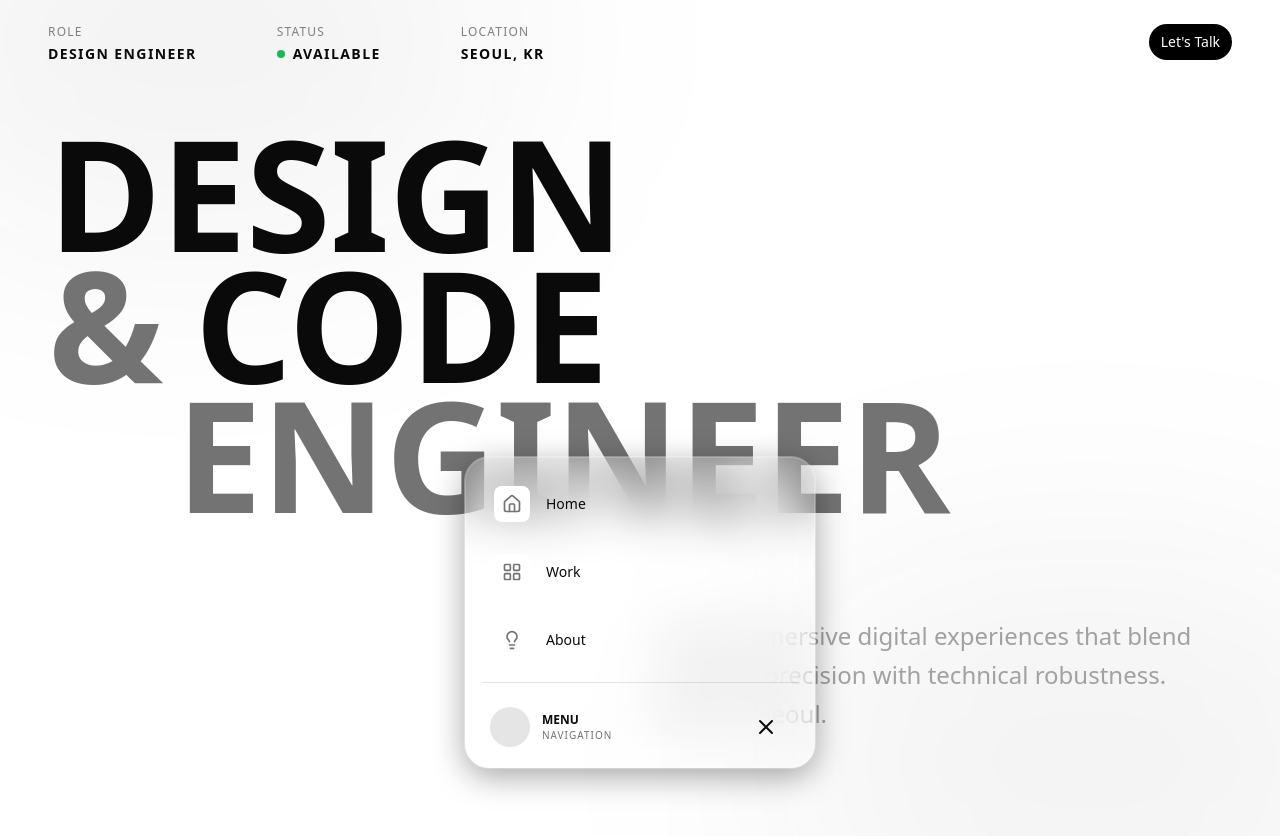
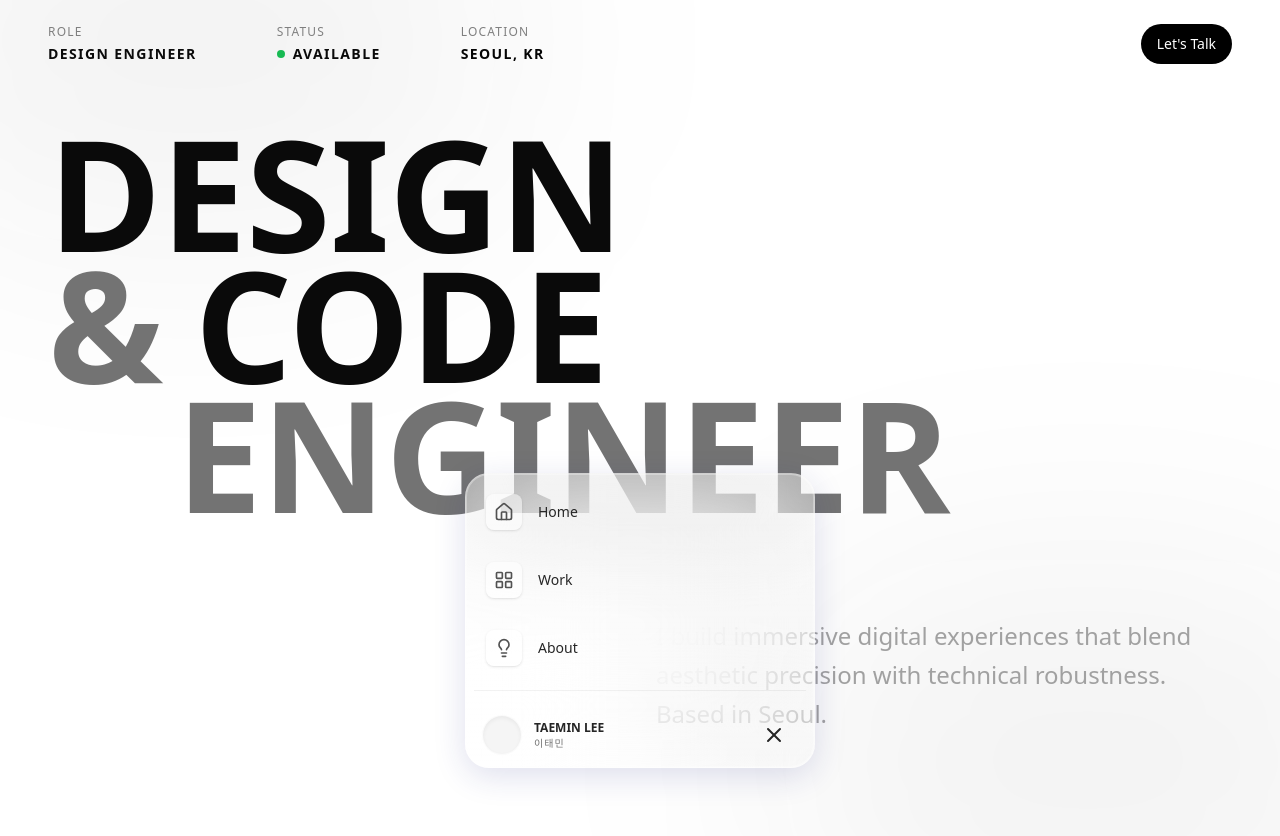
Before and after one commit to taeminers/taeminers-new-portfolio, a Next.js app: page / in a window 1280 px wide. Both pictures are taken after a click on the button 774 px from the left and 735 px from the top of the page. Shown: the top 836 px of the page. Built offline with nearby package versions, Linux system fonts and the light colour scheme.

Commit message:
refactor: Redesign dock with liquid glass effect and spring animations, update header button size, and remove ThemeProvider.

```diff
--- a/app/layout.tsx
+++ b/app/layout.tsx
@@ -3,7 +3,6 @@ import { Inter, Outfit } from "next/font/google";
 import "./globals.css";
 import { cn } from "@/lib/utils";
 
-import { ThemeProvider } from "@/components/theme-provider";
 import { SmoothScroll } from "@/components/smooth-scroll";
 
 const inter = Inter({ subsets: ["latin"], variable: "--font-inter" });
--- a/components/layout/dock.tsx
+++ b/components/layout/dock.tsx
@@ -19,71 +19,82 @@ export function Dock() {
   return (
     <motion.div
       layout
-      transition={{ duration: 0.3, ease: "easeInOut" }}
+      transition={{ type: "spring", damping: 25, stiffness: 260, mass: 0.8 }} // Snappy, organic spring
       className={cn(
-        "fixed bottom-8 left-1/2 -translate-x-1/2 z-50 flex flex-col items-center overflow-hidden",
-        "bg-white/10 backdrop-blur-xl backdrop-saturate-150",
-        "border border-white/20",
-        "shadow-[0_8px_32px_0_rgba(0,0,0,0.36)]", // Deep outer shadow
-        "outline outline-1 outline-white/30", // Extra rim light
+        "fixed bottom-8 left-1/2 -translate-x-1/2 z-50 flex flex-col justify-end items-center overflow-hidden",
+
+        // High-Fidelity Liquid Glass Effect
+        "backdrop-blur-3xl backdrop-saturate-[180%]",
+        "bg-gradient-to-b from-white/30 to-white/10",
+        "border border-white/40",
+        "shadow-[0_8px_32px_0_rgba(31,38,135,0.15)]",
+        "ring-1 ring-white/30 ring-inset",
 
         "w-[90vw] max-w-[350px] rounded-3xl",
-        isOpen ? "p-4" : "p-2"
+        "p-2"
       )}
+      style={{
+           // Setting a min-height ensures distinct 'closed' and 'open' states for the spring to animate between
+      }}
     >
-        <AnimatePresence>
-
+        <AnimatePresence mode="popLayout">
             {isOpen && (
                 <motion.div
-                    initial={{ opacity: 0, height: 0 }}
-                    animate={{ opacity: 1, height: "auto" }}
-                    exit={{ opacity: 0, height: 0 }}
+                    initial={{ opacity: 0, y: 10, filter: "blur(4px)" }}
+                    animate={{ opacity: 1, y: 0, filter: "blur(0px)", transition: { delay: 0.1, duration: 0.2 } }}
+                    exit={{ opacity: 0, y: 0, filter: "blur(4px)", transition: { duration: 0.15 } }}
                     className="flex flex-col gap-2 mb-4 w-full"
                 >
-                    {navItems.map((item) => (
+                    {navItems.map((item, i) => (
                         <Link key={item.name} href={item.href} passHref>
                             <motion.div
-                                initial={{ opacity: 0 }}
-                                animate={{ opacity: 1 }}
-                                className="flex items-center gap-4 p-3 rounded-xl hover:bg-black/5 transition-colors"
+                                initial={{ opacity: 0, x: -10 }}
+                                animate={{ opacity: 1, x: 0 }}
+                                exit={{ opacity: 0, x: -10, transition: { duration: 0.1 } }}
+                                transition={{ delay: 0.1 + (i * 0.05), type: "spring", stiffness: 300, damping: 20 }}
+                                className="flex items-center gap-4 p-3 rounded-xl hover:bg-black/5 transition-colors group"
                             >
-                                <div className="p-2 rounded-lg bg-white">
-                                     <item.icon className="w-5 h-5 text-neutral-500" />
+                                <div className="p-2 rounded-lg bg-white/50 group-hover:bg-white transition-colors shadow-sm">
+                                     <item.icon className="w-5 h-5 text-neutral-600 transition-colors" />
                                 </div>
-                                <span className="font-medium text-sm">{item.name}</span>
+                                <span className="font-medium text-sm text-neutral-800">{item.name}</span>
                             </motion.div>
                         </Link>
                     ))}
-                     <div className="w-full h-px bg-black/10 my-1" />
+                     <div className="w-full h-px bg-black/5 my-1" />
                 </motion.div>
             )}
         </AnimatePresence>
 
-        <div className="flex items-center justify-between w-full gap-4 px-2">
+
+        <motion.div
+            layout="position" // Ensures this bar sticks to the bottom smoothly during expansion
+            className="flex items-center justify-between w-full gap-4 px-2"
+        >
              <div className="flex items-center gap-3">
-
-                <div className="w-10 h-10 rounded-full bg-neutral-200" />
+                <div className="w-10 h-10 rounded-full bg-neutral-100 border border-white/50 shadow-inner" />
                 <div className="flex flex-col">
-                    <span className="text-xs font-bold uppercase">Menu</span>
-                    <span className="text-[10px] text-neutral-500 uppercase tracking-widest">Navigation</span>
+                    <span className="text-xs font-bold uppercase text-neutral-800">Taemin Lee</span>
+                    <span className="text-[10px] text-neutral-500 uppercase tracking-widest">이태민</span>
                 </div>
              </div>
 
             <Button
                 variant="ghost"
                 size="icon"
-                className="rounded-full w-12 h-12 hover:bg-black/5 ml-auto"
+                className="rounded-full w-12 h-12 hover:bg-white/20 ml-auto"
                 onClick={() => setIsOpen(!isOpen)}
             >
-                <AnimatePresence mode="wait">
+                <AnimatePresence mode="wait" initial={false}>
                     {isOpen ? (
                         <motion.div
                             key="close"
                             initial={{ rotate: -90, opacity: 0 }}
                             animate={{ rotate: 0, opacity: 1 }}
                             exit={{ rotate: 90, opacity: 0 }}
+                            transition={{ duration: 0.2 }}
                         >
-                            <X className="w-6 h-6" />
+                            <X className="w-6 h-6 text-neutral-800" />
                         </motion.div>
                     ) : (
                          <motion.div
@@ -91,13 +102,14 @@ export function Dock() {
                             initial={{ rotate: 90, opacity: 0 }}
                             animate={{ rotate: 0, opacity: 1 }}
                             exit={{ rotate: -90, opacity: 0 }}
+                            transition={{ duration: 0.2 }}
                         >
-                            <Menu className="w-6 h-6" />
+                            <Menu className="w-6 h-6 text-neutral-800" />
                         </motion.div>
                     )}
                 </AnimatePresence>
             </Button>
-      </div>
+      </motion.div>
     </motion.div>
   );
 }
--- a/components/layout/header/header.tsx
+++ b/components/layout/header/header.tsx
@@ -93,7 +93,7 @@ export function Header() {
       <div className="flex items-center gap-4 pointer-events-auto">
         <Button
             className="rounded-full bg-white text-black hover:bg-neutral-200"
-            size="sm"
+            size="default"
         >
             Let&apos;s Talk
         </Button>
```
